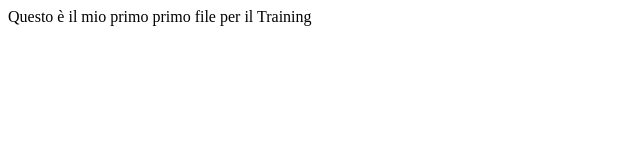
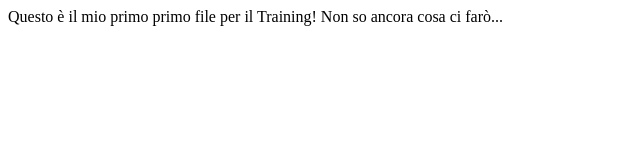
Before and after one commit to MobyDick69/TRAINING, a plain HTML site: page index.html in a window 1280 px wide. Shown: the whole page, without its empty margins (0-640 px from the left). Drawn offline with Linux system fonts and the light colour scheme.

Commit message:
Updated index.html

```diff
--- a/index.html
+++ b/index.html
@@ -3,6 +3,7 @@
     <title>Test HTML</title>
     </head>
     <body>
-        Questo è il mio primo primo file per il Training
+        Questo è il mio primo primo file per il Training!
+        Non so ancora cosa ci farò...
     </body>
 </html>
```
